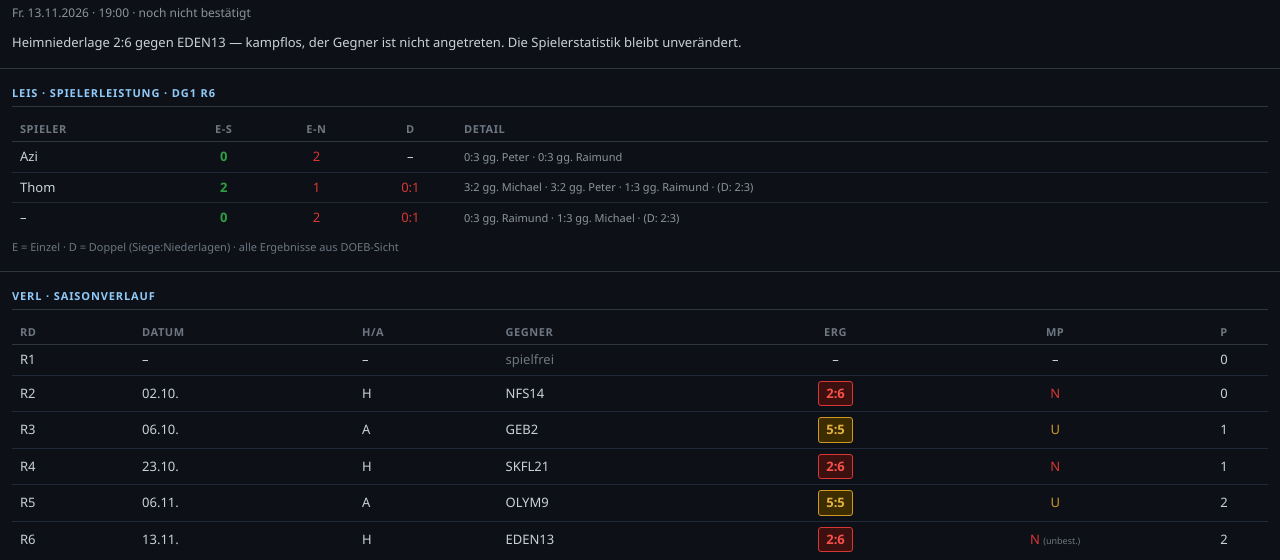
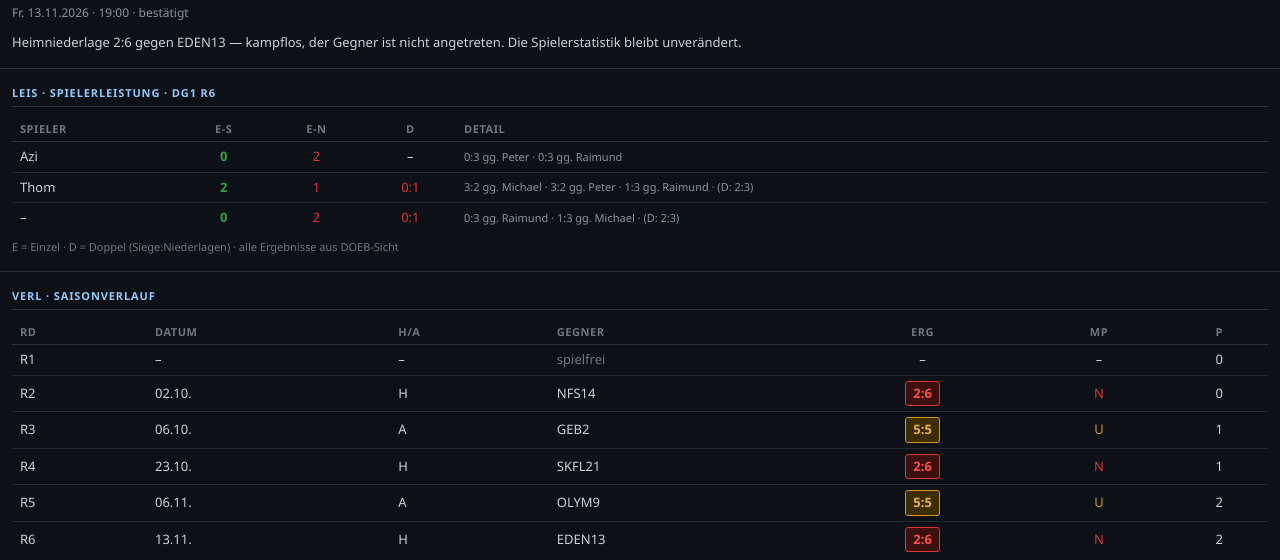
Before and after one commit to hubertmicheluzzi/doeb-tt, a plain HTML site: page LIVE/DOEBAna_W2.html in a window 1280 px wide. Shown: the part 227-787 px from the top of the page. Drawn offline with Linux system fonts and the light colour scheme; no server answers.

Commit message:
DoebAna automatisch aktualisiert (2026-11-15)

```diff
--- a/LIVE/DOEBAna_W2.html
+++ b/LIVE/DOEBAna_W2.html
@@ -143,7 +143,7 @@ tr:hover td { background: #1a2030; }
         <span class="result-score">2 : 6</span>
         <span class="badge badge-loss">N</span>
       </div>
-      <div class="result-meta" style="margin-top:3px">Fr. 13.11.2026 · 19:00 · noch nicht bestätigt</div>
+      <div class="result-meta" style="margin-top:3px">Fr. 13.11.2026 · 19:00 · bestätigt</div>
     </div>
   </div>
   <p class="result-comment">
@@ -176,7 +176,7 @@ tr:hover td { background: #1a2030; }
       <tr><td>R3</td><td>06.10.</td><td>A</td><td>GEB2</td><td class="c"><span class="badge badge-draw">5:5</span></td><td class="c draw">U</td><td class="c num">1</td></tr>
       <tr><td>R4</td><td>23.10.</td><td>H</td><td>SKFL21</td><td class="c"><span class="badge badge-loss">2:6</span></td><td class="c loss">N</td><td class="c num">1</td></tr>
       <tr><td>R5</td><td>06.11.</td><td>A</td><td>OLYM9</td><td class="c"><span class="badge badge-draw">5:5</span></td><td class="c draw">U</td><td class="c num">2</td></tr>
-      <tr><td>R6</td><td>13.11.</td><td>H</td><td>EDEN13</td><td class="c"><span class="badge badge-loss">2:6</span></td><td class="c loss">N <span style="font-size:9px;color:var(--text-dim)">(unbest.)</span></td><td class="c num">2</td></tr>
+      <tr><td>R6</td><td>13.11.</td><td>H</td><td>EDEN13</td><td class="c"><span class="badge badge-loss">2:6</span></td><td class="c loss">N</td><td class="c num">2</td></tr>
     </tbody>
   </table>
   <div style="margin-top:6px;font-size:11px;color:var(--text-dim)">Sp 5 · S 0 · U 2 · N 3 · P 2 · Spielpunkte 16:28 · WTTV: Sieg=2, Unentschieden=1, Niederlage=0</div>
```
